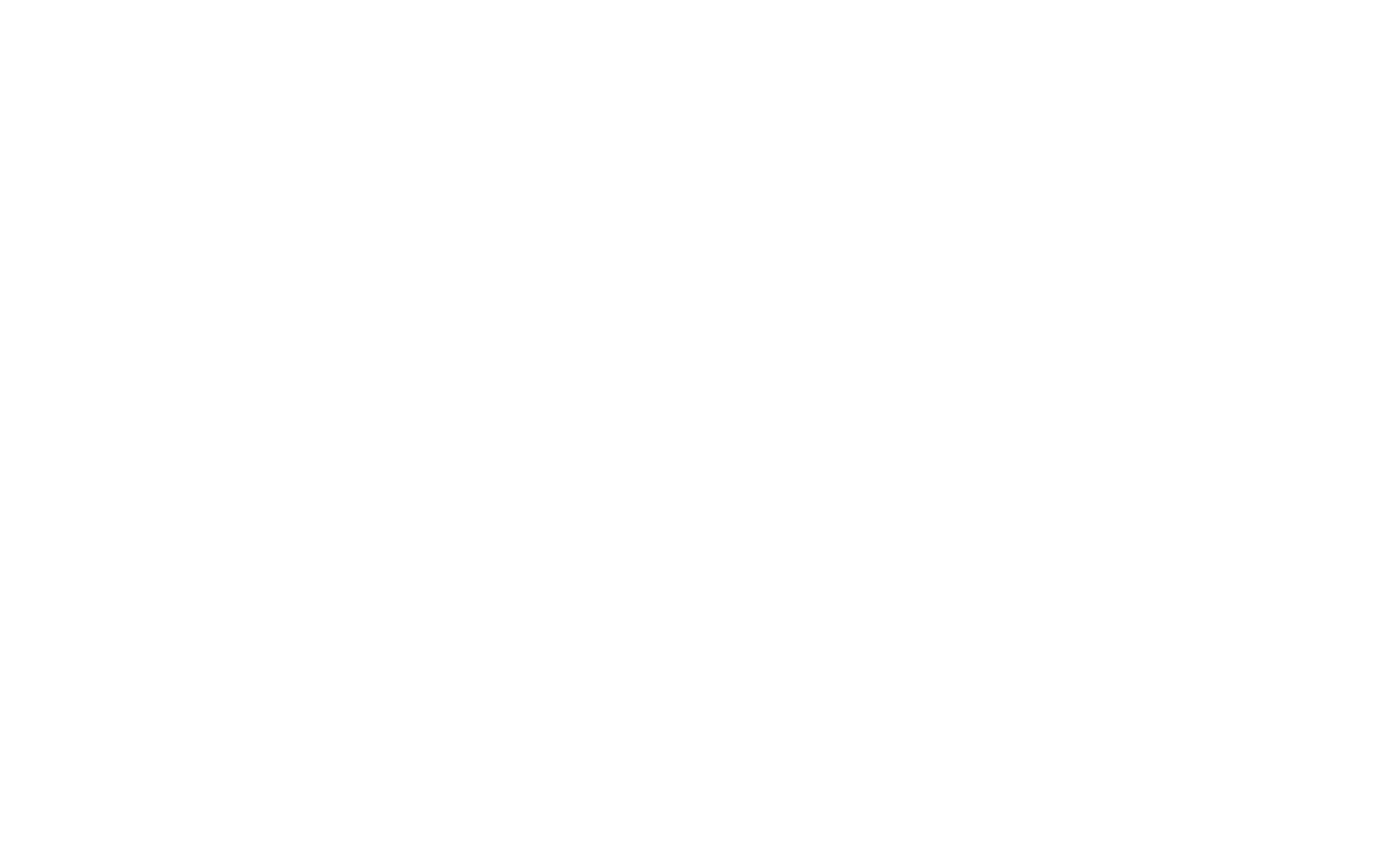
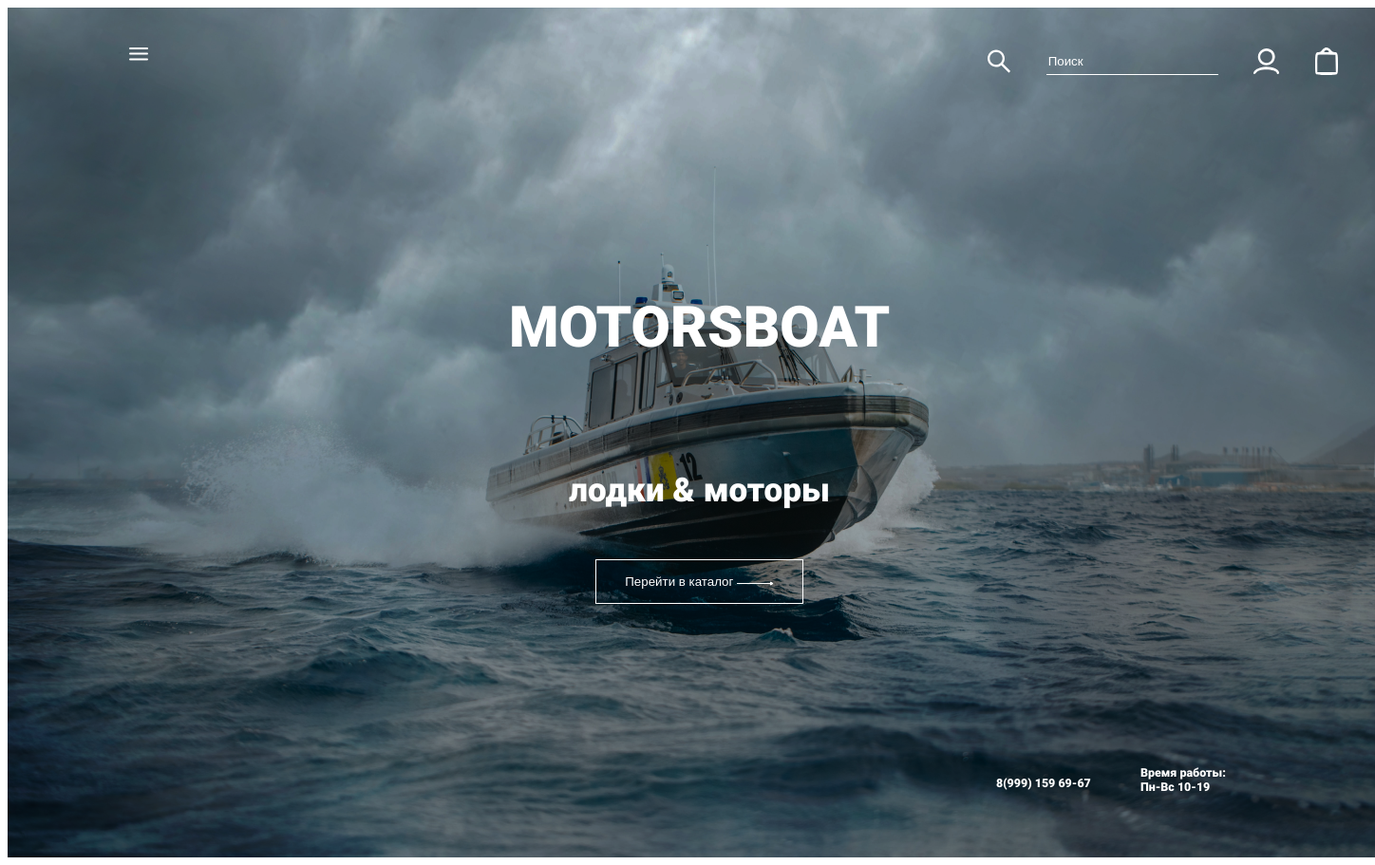
Before and after one commit to Exsplosion/7lvl, a plain HTML site: page index.html in a window 1280 px wide. Shown: the whole page at 95% size, 1448 px wide, since content can reach past the window. Before the commit the page ends 800 px from the top, so only its background shows below. Drawn offline with Linux system fonts and the light colour scheme.

Commit message:
zadanie2

```diff
--- a/index.html
+++ b/index.html
@@ -5,6 +5,30 @@
     <title>UwUrok</title>
 </head>
 <body>
-
+    <section class="ad-section">
+        <img class="boat" src="./src/zoltan-tasi-HTpAIzZRHvw-unsplash 1.png">
+        <div class="ad-section__header">
+            <img class="tri" src="./src/Group 9.svg">
+            <div class="ad-section__header_in">
+                <img src="./src/Vector.svg">
+                <input type="text" placeholder="Поиск">
+                <img src="./src/image 25 (Traced).svg">
+                <img src="./src/image 26 (Traced).svg">
+            </div>
+        </div>
+        <div class="ad-section__name">
+            <h1>MOTORSBOAT</h1>
+            <h3>лодки & моторы</h3>
+            <button>Перейти в каталог <img class="arrow" src="./src/Vector 1.svg"></button>
+        </div>
+        <div class="ad-section__footer">
+            <div class="odin">
+                <h5>8(999) 159 69-67</h5>
+            </div>
+            <div class="dwa">
+                <h5>Время работы: Пн-Вс 10-19</h5>
+            </div>
+        </div>
+    </section>
 </body>
 </html>
--- a/src/style.css
+++ b/src/style.css
@@ -1,6 +1,74 @@
 html {
     font-size: 15px;
     font-family: "Roboto-Black";
+}
+.ad-section {
+    position: relative;
+    background-image: url(./zoltan-tasi-HTpAIzZRHvw-unsplash\ 1.png);
+    width: 1440px;
+    height: 895px;
+}
+.ad-section__header {
+    position: absolute;
+    display: flex;
+    justify-content: space-between;
+    top: 42px;
+    left: 128px
+}
+.ad-section__header_in {
+    position: absolute;
+    left: calc(128px + 776px);
+    display: flex;
+    justify-content: space-between;
+    width: 369px;
+    right: calc(138px + 600px);
+}
+input {
+    background: transparent;
+    color: white;
+    border: none;
+    border-bottom: 1px solid white;
+}
+input::placeholder {
+    color: white;
+}
+.ad-section__name {
+    display: flex;
+    flex-direction: column;
+    align-items: center;
+    font-size: 2rem;
+    position: absolute;
+    color: white;
+    left: calc(628px - 100px);
+    bottom: 267px;
+}
+h1 {
+    font-size: 4rem;
+}
+h3 {
+    margin-bottom: 52px;
+    margin-top: 65px;
+}
+button {
+    object-fit: none;
+    padding: 15px 30px;
+    background: transparent;
+    color: white;
+    border: 1px solid white;
+}
+.odin {
+    position: absolute;
+    color: white;
+    width: 123px;
+    top: calc(767px + 21px);
+    left: calc(1031px + 10px);
+}
+.dwa {
+    position: absolute;
+    color: white;
+    width: 106px;
+    top: calc(767px + 10px);
+    left: calc(1031px + 39px + 123px);
 }
 @font-face {
     font-family: "Roboto-Black";
```
Also changed, not shown: src/Group 9.svg (added), src/Vector 1.svg (added), src/Vector.svg (added), src/image 25 (Traced).svg (added), src/image 26 (Traced).svg (added), src/zoltan-tasi-HTpAIzZRHvw-unsplash 1.png (added), 1 other file.
